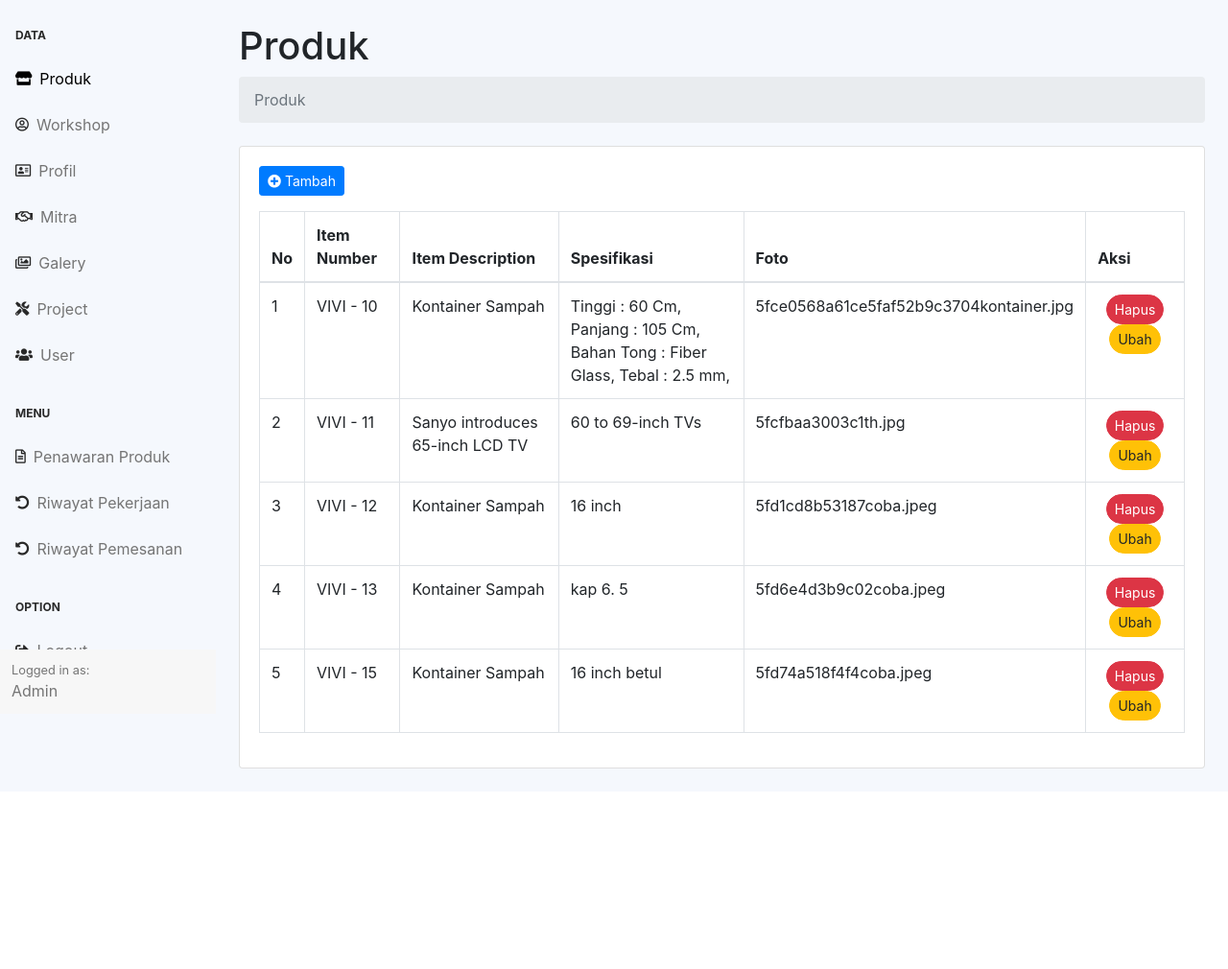
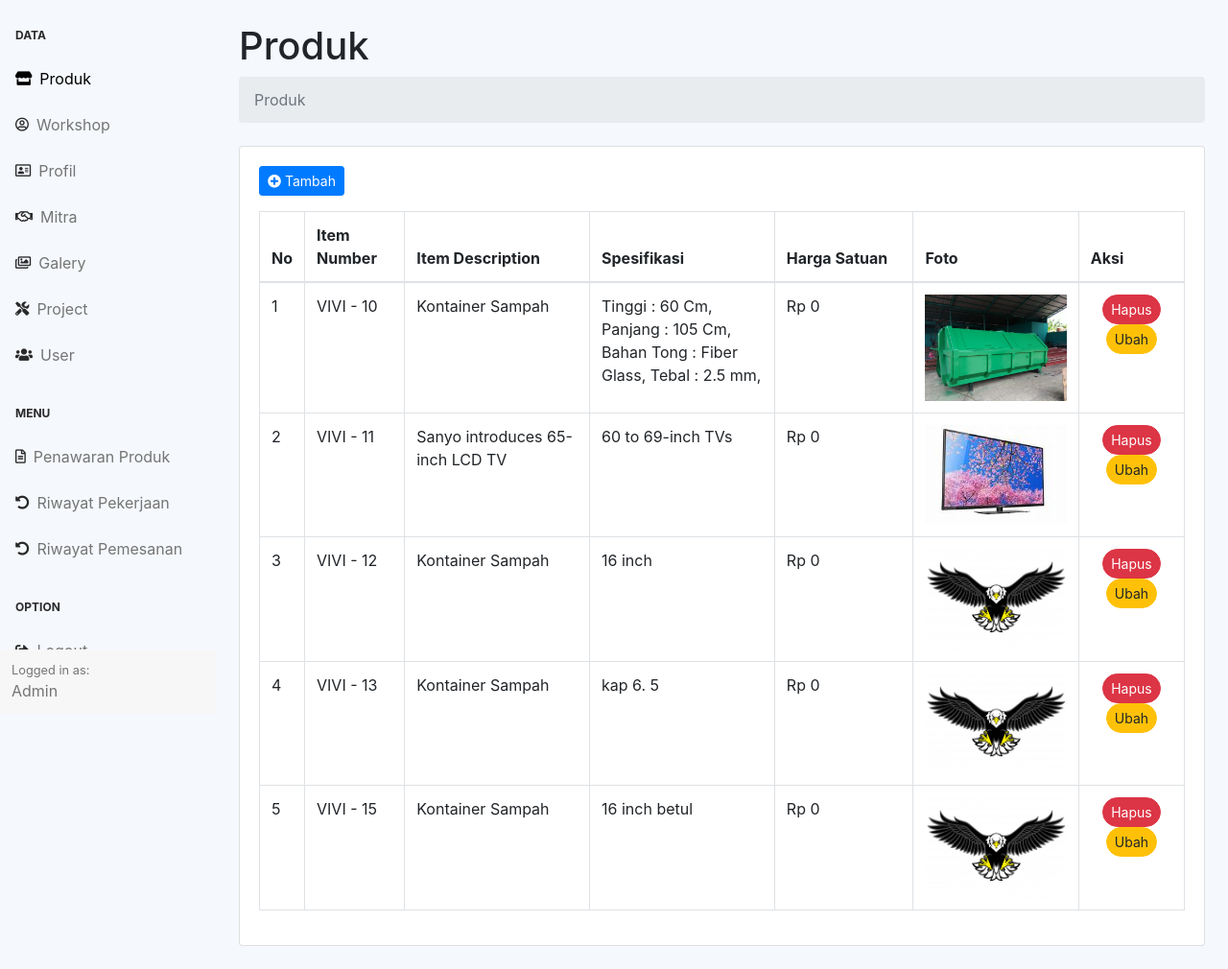
Before and after one commit to ryanrafliappe/project_vivi, a PHP site: page /admin/index.php?page=produk in a window 1280 px wide. Shown: the part 56-1066 px from the top of the page at 96% size. Before the commit the page ends 857 px from the top, so only its background shows below. Run offline with PHP 8.4, Linux system fonts and the light colour scheme; a user stored in the database is signed in; data comes from the database, SQL or seed files in the repository; data that the repository does not hold is empty; some libraries are stand-ins or nearby versions.

Commit message:
harga produk
10/03/21 18:35 WITA
menambahkan kolom harga untuk produk, memperbaiki file create, update dan read produk admin

```diff
--- a/admin/Produk/index.php
+++ b/admin/Produk/index.php
@@ -27,6 +27,7 @@
                             <th>Item Number</th>
                             <th>Item Description</th>
                             <th>Spesifikasi</th>
+                            <th>Harga Satuan</th>
                             <th>Foto</th>
                             <th>Aksi</th>
                         </tr>
@@ -34,14 +35,17 @@
                     <tbody>
                         <?php $get = $koneksi->query("SELECT * FROM produk") ?>
                         <?php $no = 1;
-                        while ($data = $get->fetch_assoc()) : ?>
+
+                        while ($data = $get->fetch_assoc()) :
+                        $harga = $data['harga'];
+                        $resultharga = number_format($harga, 0, ',', '.'); ?>
                             <tr>
                                 <td><?php echo $no ?></td>
                                 <td>VIVI - <?= $data['id'] ?></td>
-                                <td><?= $data['item_desc'] ?></td>
+                                <td width="20%"><?= $data['item_desc'] ?></td>
                                 <td width="20%"><?= $data['spesifikasi'] ?></td>
-                                <td width="20%"><?= $data['foto'] ?></td>
-
+                                <td width="15%">Rp <?= $resultharga ?></td>
+                                <td><img src="../assets/img/gambar-produk/<?= $data['foto'] ?>" alt="" class="img-fluid" width="300px"></td>
                                 <td class="text-center">
                                     <a href="?page=produk-delete&id=<?= $data['id'] ?>" class="btn btn-danger btn-sm rounded-pill">Hapus</a>
                                     <a href="?page=produk-update&id=<?= $data['id'] ?>" class="btn btn-warning btn-sm rounded-pill">Ubah</a>
```
Also changed, not shown: admin/Produk/add.php (+11 -4 lines), admin/Produk/update.php (+10 -4 lines).
